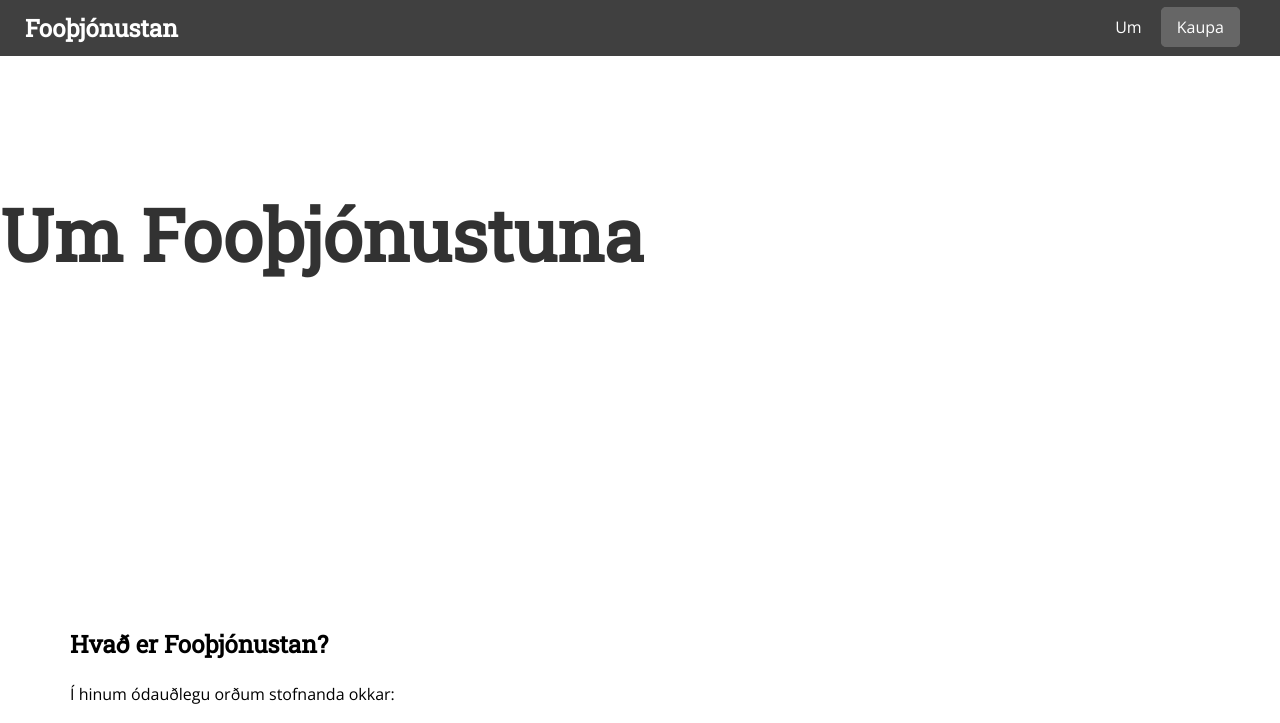
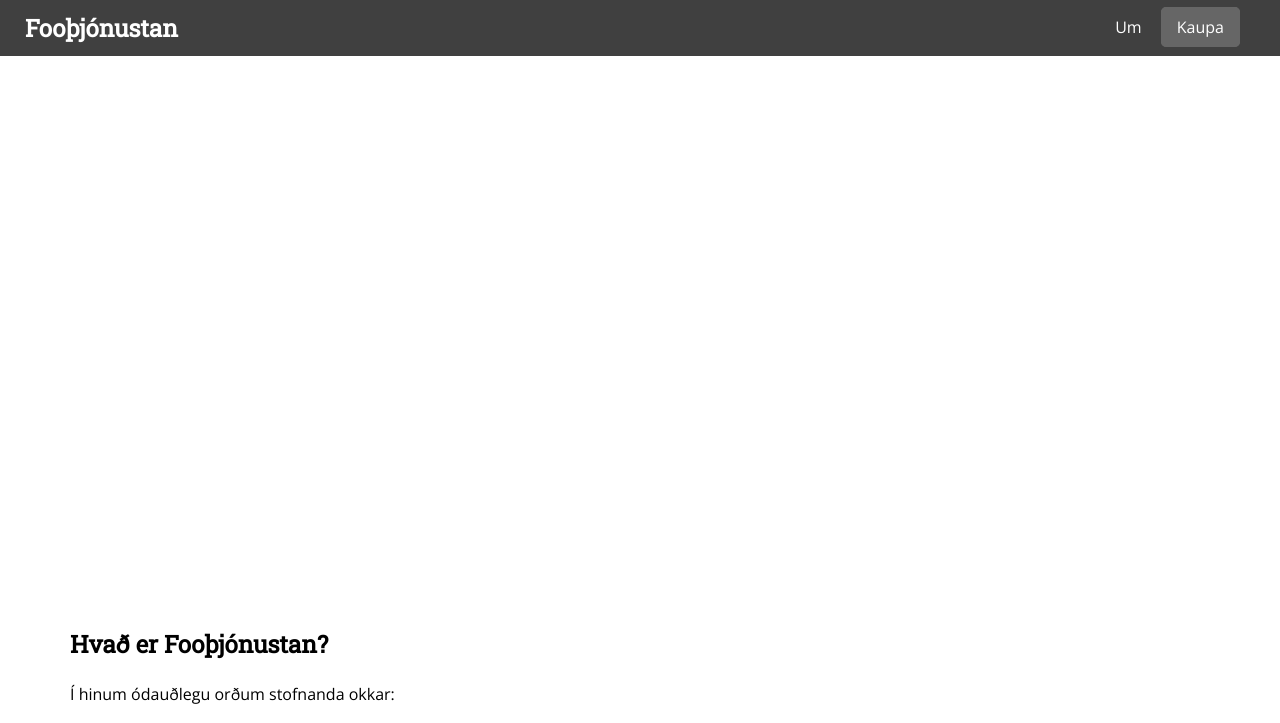
Before and after one commit to SonVan/St-rt-Verkefni-1, a plain HTML site: page about.html in a window 1280 px wide. Shown: the top 723 px of the page. Drawn offline with nearby package versions, Linux system fonts and the light colour scheme.

Commit message:
Update styleguide.css

```diff
--- a/styleguide.css
+++ b/styleguide.css
@@ -67,7 +67,7 @@ header li {
   opacity: 0.8;
 }
 
-.aboutBackground .title h1 {
+.background .title h1 {
   margin: 20px;
   font-size: 4em;
   color: #fff;
```
